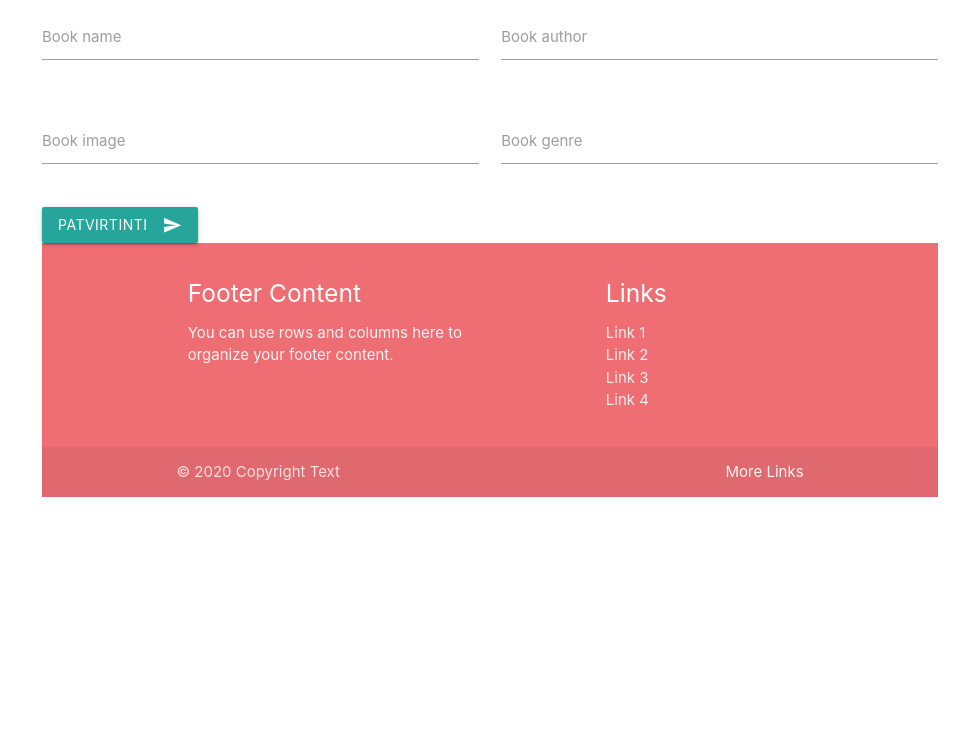
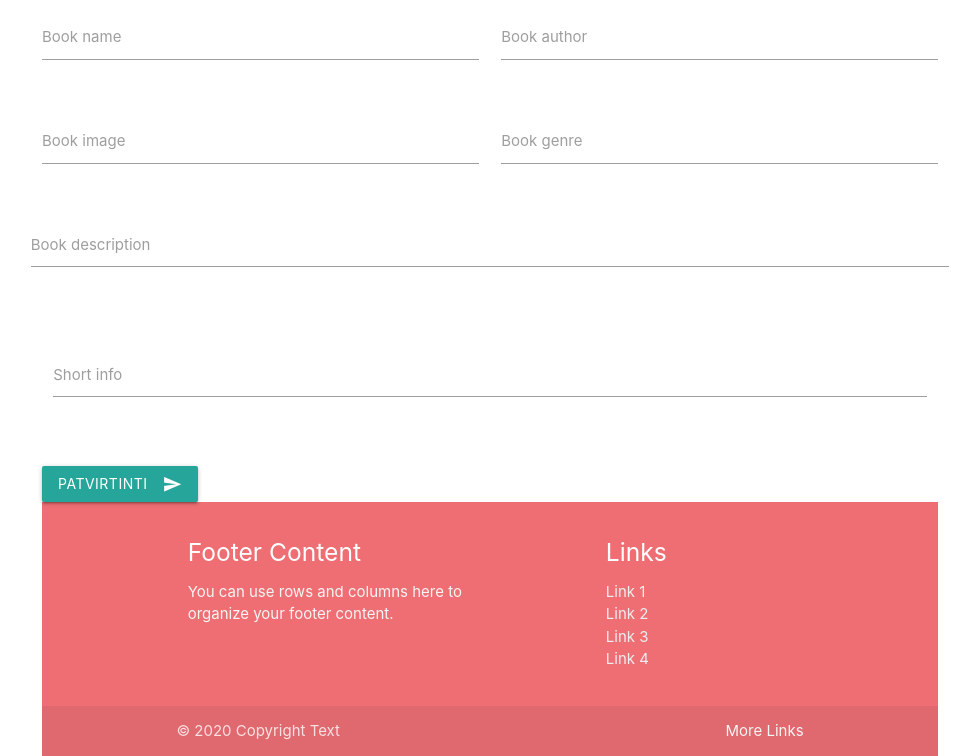
Before and after one commit to EldarViduto/betkoks, a PHP site: page /newbook.php in a window 1280 px wide. Shown: the part 201-957 px from the top of the page, without its empty margins (150-1119 px from the left). Before the commit the page ends 698 px from the top, so only its background shows below. Run offline with PHP 8.4, Linux system fonts and the light colour scheme.

Commit message:
newbook add

```diff
--- a/newbook.php
+++ b/newbook.php
@@ -53,6 +53,28 @@
             </div>
         </div>
 
+        <div class="row">
+            <form class="col s12">
+                <div class="row">
+                    <div class="input-field col s12">
+                        <textarea id="book-description" class="materialize-textarea"></textarea>
+                        <label for="book-description">Book description</label>
+                    </div>
+                </div>
+            </form>
+        </div>
+
+        <div class="row">
+            <form class="col s12">
+                <div class="row">
+                    <div class="input-field col s12">
+                        <textarea id="short-info" class="materialize-textarea"></textarea>
+                        <label for="short-info">Short info</label>
+                    </div>
+                </div>
+            </form>
+        </div>
+
         <!-- <div class="row">
             <div class="col s6">
                 <a href="#"><img src="images/user_img.jpg" alt="#"></a>
```
